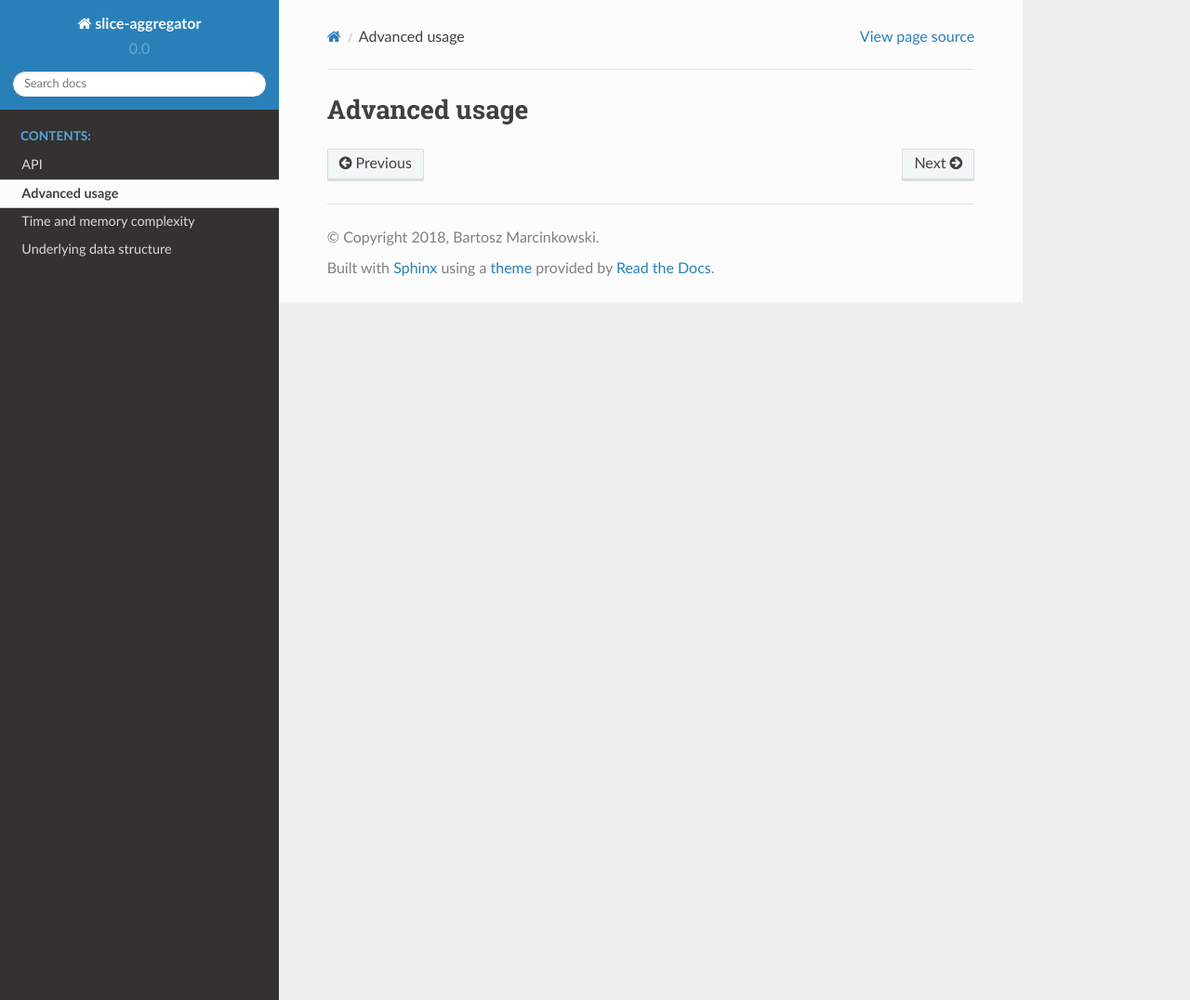
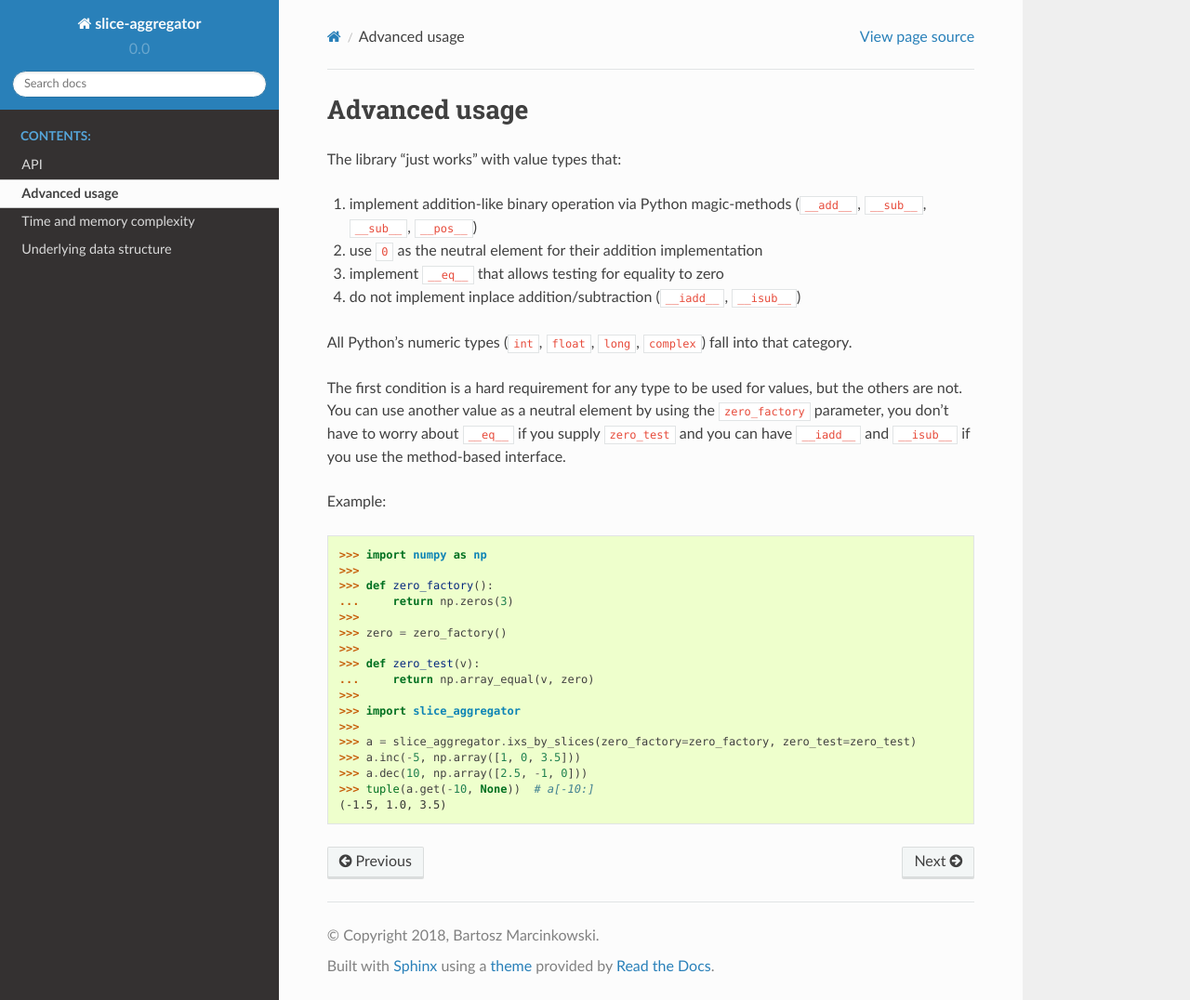
Before and after one commit to bm371613/slice-aggregator, a Sphinx documentation site: the page built from docs/advanced.rst, in a window 1280 px wide and 1076 px high. Shown: the whole window at 93% size. Built offline with Sphinx 7.4.7 and the Read the Docs theme 2.0.0, drawn with Linux system fonts in a browser that asks for light colours.

Commit message:
more docs

```diff
--- a/docs/advanced.rst
+++ b/docs/advanced.rst
@@ -1,2 +1,38 @@
 Advanced usage
 ==============
+
+The library "just works" with value types that:
+
+1. implement addition-like binary operation via Python magic-methods
+   (``__add__``, ``__sub__``, ``__sub__``, ``__pos__``)
+2. use ``0`` as the neutral element for their addition implementation
+3. implement ``__eq__`` that allows testing for equality to zero
+4. do not implement inplace addition/subtraction (``__iadd__``, ``__isub__``)
+
+All Python's numeric types (``int``, ``float``, ``long``, ``complex``) fall into that category.
+
+The first condition is a hard requirement for any type to be used for values,
+but the others are not.
+You can use another value as a neutral element by using the ``zero_factory`` parameter,
+you don't have to worry about ``__eq__`` if you supply ``zero_test``
+and you can have ``__iadd__`` and ``__isub__`` if you use the method-based interface.
+
+Example:
+
+    >>> import numpy as np
+    >>>
+    >>> def zero_factory():
+    ...     return np.zeros(3)
+    >>>
+    >>> zero = zero_factory()
+    >>>
+    >>> def zero_test(v):
+    ...     return np.array_equal(v, zero)
+    >>>
+    >>> import slice_aggregator
+    >>>
+    >>> a = slice_aggregator.ixs_by_slices(zero_factory=zero_factory, zero_test=zero_test)
+    >>> a.inc(-5, np.array([1, 0, 3.5]))
+    >>> a.dec(10, np.array([2.5, -1, 0]))
+    >>> tuple(a.get(-10, None))  # a[-10:]
+    (-1.5, 1.0, 3.5)
```
Also changed, not shown: README.md (+10 -8 lines), docs/complexity.rst (+5 -2 lines), docs/implementation.rst (+24 -0 lines), docs/index.rst (+8 -8 lines), slice_aggregator/__init__.py (+0 -16 lines), 1 other file.
